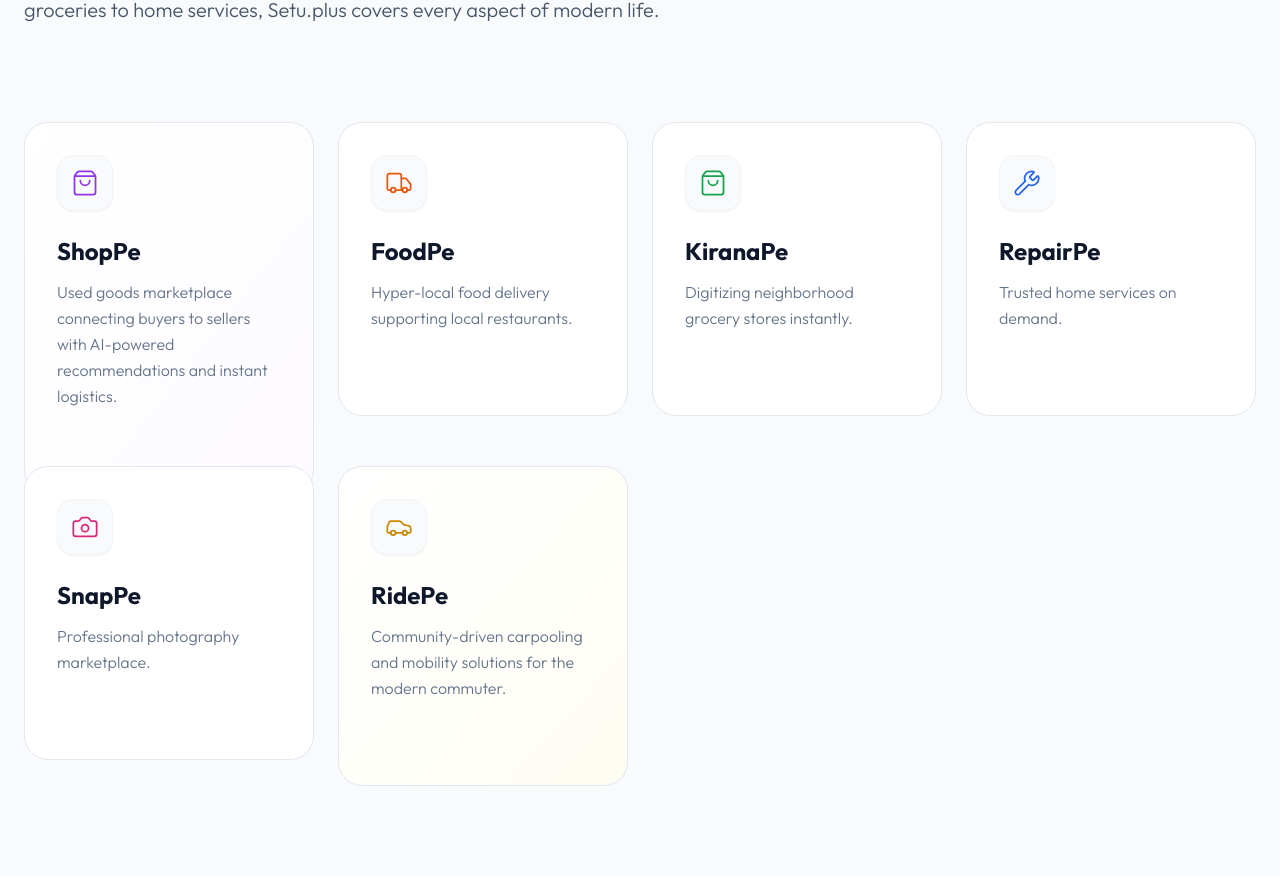
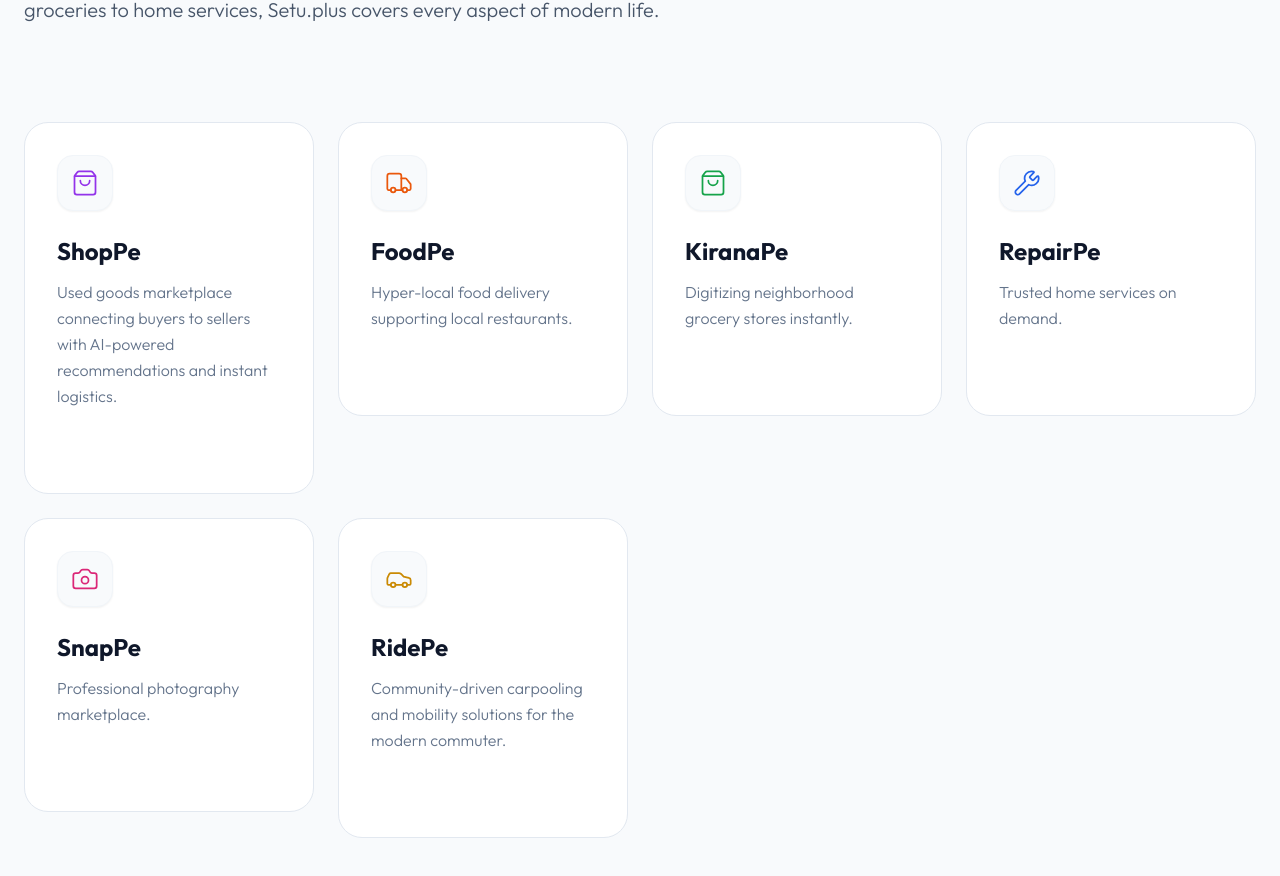
Before and after one commit to shashanka2a/setu.plus-landing, a Next.js app: page / in a window 1280 px wide. Shown: the part 1300-2176 px from the top of the page. Built offline with nearby package versions, Linux system fonts and the light colour scheme.

Commit message:
Revert Pe suite layout to original uniform grid
- Remove large card spans from ShopPe and RidePe
- Remove gradient backgrounds from featured cards
- Restore equal-sized cards in uniform 4-column grid
- All cards now have consistent sizing

```diff
--- a/components/Ecosystem.tsx
+++ b/components/Ecosystem.tsx
@@ -147,16 +147,14 @@
         </div>
 
         {/* Bento Grid */}
-        <div className="grid grid-cols-1 md:grid-cols-3 lg:grid-cols-4 gap-6 auto-rows-[320px]">
+        <div className="grid grid-cols-1 md:grid-cols-2 lg:grid-cols-4 gap-6">
 
-          {/* Featured Large Card */}
           <SpotlightCard
             name="ShopPe"
             desc="Used goods marketplace connecting buyers to sellers with AI-powered recommendations and instant logistics."
             icon={ShoppingBag}
             color="purple"
             appId="shoppe"
-            className="md:col-span-2 lg:col-span-2 bg-gradient-to-br from-white to-purple-50/50 dark:from-white/5 dark:to-purple-900/10"
             delay={0.1}
           />
 
@@ -196,13 +194,12 @@
             delay={0.5}
           />
 
-           <SpotlightCard
+          <SpotlightCard
             name="RidePe"
             desc="Community-driven carpooling and mobility solutions for the modern commuter."
             icon={Car}
             color="yellow"
             appId="ridepe"
-            className="md:col-span-2 lg:col-span-2 bg-gradient-to-br from-white to-yellow-50/50 dark:from-white/5 dark:to-yellow-900/10"
             delay={0.6}
           />
         </div>
```
